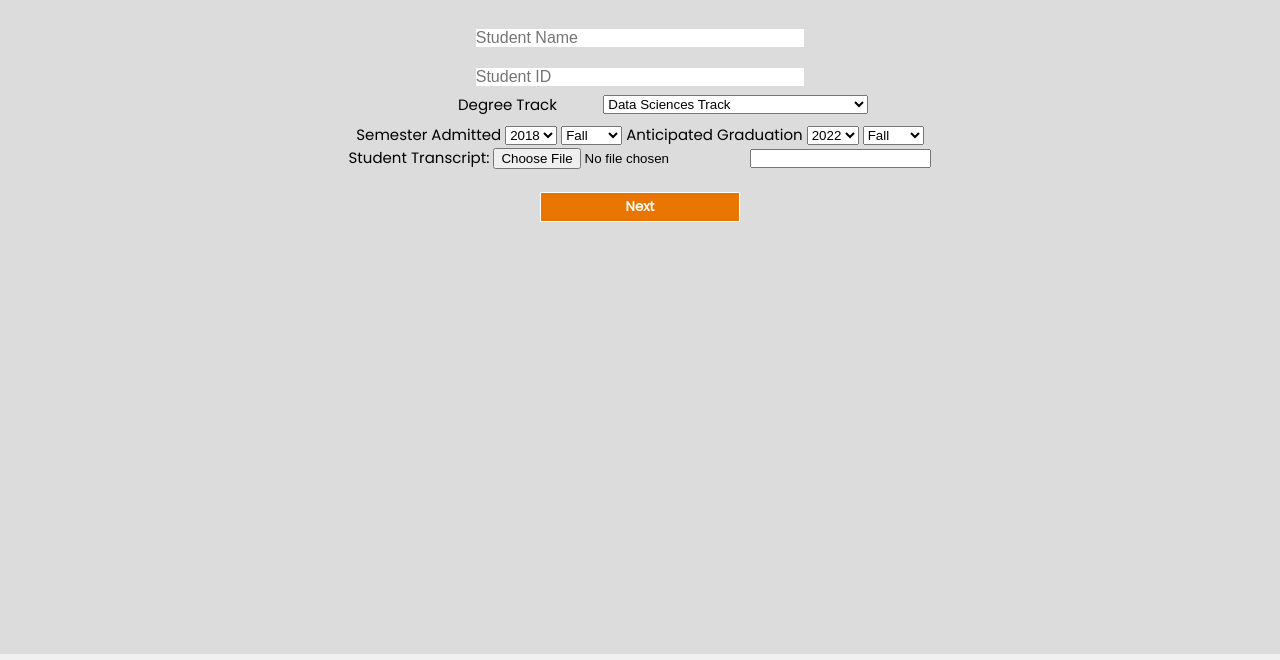
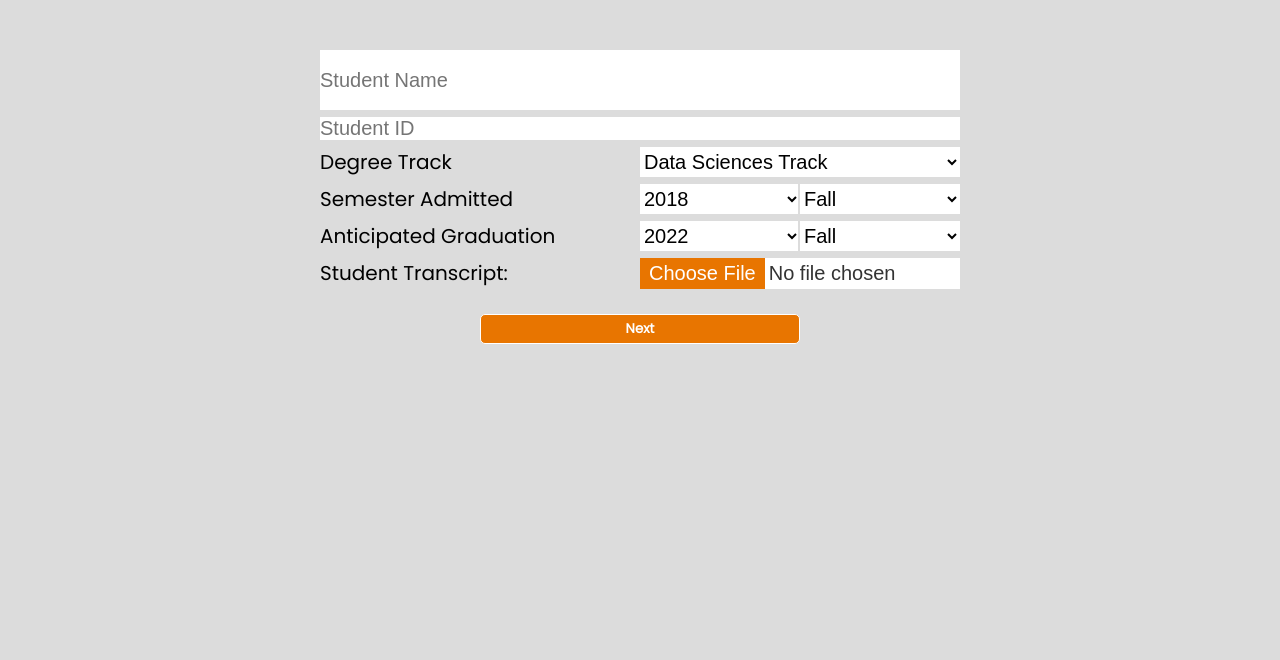
Before and after one commit to muhibm1/Degree-Audit-Tool-, a PHP site: page /main.html in a window 1280 px wide. Shown: the part 140-800 px from the top of the page. Run offline with PHP 8.4, Linux system fonts and the light colour scheme; data comes from the database, SQL or seed files in the repository; data that the repository does not hold is empty.

Commit message:
Main changes, Javascript Prototyping

```diff
--- a/external.css
+++ b/external.css
@@ -7,12 +7,6 @@ header, footer{
   position: absolute;
   width: 100%;
 }
-
-#main-body{
-  opacity: 0;
-  transition: opacity 1s;
-}
-
 
 header{
   top:0;
@@ -33,6 +27,19 @@ a:visited {
   color: purple;
 }
 
+#main-body{
+  opacity: 0;
+  transition: opacity 1s;
+}
+
+.formOne{
+  width: 50%;
+  display: inherit;
+  position: relative;
+  margin: auto;
+  margin-top: 50px;
+}
+
 nav{
   display: flex;
   margin-top:60px;
@@ -42,15 +49,6 @@ nav{
   background-color: #e87500;
   font-family: 'Poppins', sans-serif;
   border-style: none;
-}
-
-.logo{
-color: rgb(226, 226, 226);
-
-}
-
-.img{
-opacity: 0.85;
 }
 
 .nav-links{
@@ -71,121 +69,61 @@ list-style: none;
 }
 
 .nav-links li:hover {
-  background-color: #5fe0b7;
+  background-color: #1f502a;
 }
-
-.time{
-  position:absolute;
-  left:10;
-  display: flex;
-  justify-content: space-around;
-  align-items: center;
-  background-color: #5fe0b7;
-  font-size: 12px;
-  font-weight: bold;
-  font-family: 'Poppins', sans-serif;
-}
-
-table {
-  font-family: arial, sans-serif;
-  border-collapse: collapse;
-  width: 100%;
-}
-
-td, th {
-  border: 1px solid #dddddd;
-  text-align: left;
-  padding: 8px;
-}
-
-tr:nth-child(even) {
-  background-color: #dddddd;
-}
-
-.row {
-  display: -webkit-flex;
-  display: flex;
-}
-
-.column {
-  padding: 8px;
-  height: 450px;
-}
-
-
-.column.side {
-  visibility: visible;
-  -webkit-flex: 1;
-  -ms-flex: 1;
-  flex: 2;
-  font-size: 16px;
-  font-family: 'Poppins', sans-serif;
-  border-style: none;
-  border-color: transparent;
-  font-weight: 200;
-}
-
-
-.column.middle {
-  -webkit-flex: 2;
-  -ms-flex: 2;
-  flex: 5;
-  align-items: center;
-  text-align: center;
-  font-size: 15px;
-  font-family: 'Poppins', sans-serif;
-}
-
-
-.footer {
-  position:absolute;
-  bottom:0;
-  width:100%;
-  padding-bottom: 6px;
-  background-color: #f1f1f1;
-  text-align: center;
-  font-size: 15px;
-  font-family: 'Poppins', sans-serif;
-}
-
-.footer li{
-  font-size: 15px;
-  font-family: 'Poppins', sans-serif;
-}
-
-
-.container form{
-  width: 90%;
-  max-width: 500px;
-  padding: 50px 30px 20px;
-  background: #fff;
-  border-radius: 4px;
-  box-shadow: 0 4px 30px rgba(0, 0, 0, 0.5);
-  position: relative;
-}
-
 
 .input-group{
   width: 100%;
   display: flex;
-	align-items: center;
-  text-align: center;
-	justify-content: center;
+	justify-content: space-between;
   margin: 7px 0;
   position: relative;
+  font-family: 'Poppins', sans-serif;
+  font-size: 20px;
 }
+
 .input-group label{
-  flex-basis: 28%;
+  width: 100%;
+  font-size: 20px;
 }
+
 .input-group input, .input-group textarea{
-  flex-basis: 48%;
+  width: 100%;
   background: white;
   border: 0;
   outline: 0;
   /* padding: 10px 0; */
   /* border-bottom: 1px solid #999; */
   color: #333;
-  font-size: 16px;
+  font-size: 20px;
+}
+
+.input-group select {
+  background: white;
+  border: 0;
+  outline: gainsboro solid 2px;
+  font-size: 20px;
+}
+
+.input-group input[type="file"]::file-selector-button{
+  border: #e87500 3px solid;
+  color: white;
+  background: #e87500;
+  font-size: 20px;
+}
+
+.next_button {
+  margin: auto;
+  background-color: #e87500;
+  border: 1px solid;
+  border-radius: 5px;
+  color: white;
+  display: block;
+  text-align: center;
+  width: 50%;
+  font-weight: bold;
+  font-family: 'Poppins', sans-serif;
+  height: 30px;
 }
 
 #submit {
--- a/main.html
+++ b/main.html
@@ -9,6 +9,9 @@
 <meta htto-equiv="X-UA-Compatible" content="ie=edge">
 <link rel="stylesheet" type="text/css" href="external.css">
 <script src="db_interface.js"></script>
+<script src="student.js"></script>
+<script src="calculator.js"></script>
+<script src="pdf_generator.js"></script>
 </head>
 
 <body style="background-color:Gainsboro;">
@@ -27,108 +30,65 @@
       </ul>
     </nav>
     <!--BODY CONTENT-->
-    <div class="row">
-      <div class="column side">
-      </div>
-      <div class="column middle">
-        <form id="userForm">
+
+    <!-- === FORM ONE === -->
+    <!--  * Student Name -->
+    <!--  * Student ID -->
+    <!--  * Degree Track -->
+    <!--  * Semester Admitted -->
+    <!--  * Anticipated Graduation -->
+    <!--  * Upload Transcript (optional) -->
+    <div class="formOne">
       <div class="input-group">
         <br><br>
-            <input type="text" placeholder="Student Name" id="sname">
+        <input type="text" placeholder="Student Name" id="sname" autocomplete="off">
       </div>
       <div class="input-group">
-            <input type="text" placeholder="Student ID" id="sid" maxlength="10">
+        <input type="text" placeholder="Student ID" id="sid" maxlength="10" autocomplete="off">
       </div>
       <div class="input-group">
         <label for="Dtrack">Degree Track</label>
-            <select name="degree track" id="dtrack"></select>
+        <select name="degree track" id="dtrack" style="width: 100%"></select>
       </div>
-          <div>
+      <div class="input-group">
         <label for="Semester Admitted">Semester Admitted</label>
-            <select name="admit sem year" id="admit_y"></select>
-            <select name="admit sem semester" id="admit_s"></select>
+        <select name="admit sem year" id="admit_y" style="width: 50%"></select>
+        <select name="admit sem semester" id="admit_s" style="width: 50%"></select>
+      </div>
+      <div class="input-group">
         <label for="Anticipated Graduation">Anticipated Graduation</label>
-            <select name="anticipated graduation year" id="antigrad_y"></select>
-            <select name="anticipated graduation semester" id="antigrad_s"></select>
+        <select name="anticipated graduation year" id="antigrad_y" style="width: 50%"></select>
+        <select name="anticipated graduation semester" id="antigrad_s" style="width: 50%"></select>
       </div>
-<form action="/action_page.php">
-  <label for="myFile">Student Transcript:</label>
-  <input type="file" id="myFile" name="sTranscript:">
-  <input type="upload">
-</form>
+      <div class="input-group">
+        <label>Student Transcript:</label>
+        <input id="fileupload" type="file" autocomplete="off">
+      </div>
       <br>
-          <input type="submit" style="background-color: #e87500; border: 1px solid; border-radius: 5 px; color: white; display: inline-block; text-align: center; width: 200px; font-weight: bold;
-          font-family: 'Poppins', sans-serif; height: 30px" value="Next" />
-        </form>
+      <button class="next_button">Next</button>
     </div>
-      <div class="column side">
+
+    <!-- === FORM TWO === -->
+    <!--  * Back Button (to form 1) -->
+    <!--  * Thesis (check box) -->
+    <!--  * Level Courses & Level Courses D&D-->
+    <!--  * Required Courses & Required Courses D&D-->
+    <!--  * Elective Courses Manual Entry -->
+    <!--  * Other Requirements Manual Entry -->
+    <div class="formTwo">
+      <!-- TODO -->
     </div>
-      <div class="footer">
-      </div>
+
+    <!-- === FORM THREE === -->
+    <!--  * Entry Table -->
+    <!--   ~ Column 1: Course (Not Editable) (From previous form)  -->
+    <!--   ~ Column 2: Course Grade -->
+    <!--   ~ Column 3: Waive/Transfer -->
+    <!--   ~ Column 4: Semester Taken -->
+    <div class="formThree">
+
     </div>
   </div>
 </body>
-<script>
-  //Below Script is primarily for page load
-  //after the database has been read from.
-  let db_handler = new DBInfo();
-  document.getElementById("main-body").style.opacity = 0.0;
-  function postDB_pageUpdate(){
-    var degreeSelect = document.getElementById("dtrack");
-    var iter = 0;
-    for(const item in db_handler.getDegreeTracks()){
-      var degreeTrackName = db_handler.getDegreeTracks()[iter].name;
-      var option = document.createElement("option");
-      option.value = (iter+1);
-      option.innerHTML = degreeTrackName;
-      degreeSelect.appendChild(option);
-      iter++;
-    }
-    var antic_grad_yr = document.getElementById("antigrad_y");
-    for(let i = -10; i < 10; i++){
-      var year = new Date().getFullYear() + i;
-      var option = document.createElement("option");
-      option.value = year;
-      option.innerHTML = year;
-      if(i==0){option.selected = "selected";}
-      antic_grad_yr.appendChild(option);
-    }
-    var antic_grad_yr = document.getElementById("admit_y");
-    for(let i = -20; i < 1; i++){
-      var year = new Date().getFullYear() + i;
-      var option = document.createElement("option");
-      option.value = year;
-      option.innerHTML = year;
-      if(i==-4){option.selected = "selected";}
-      antic_grad_yr.appendChild(option);
-    }
-    var falloption = document.createElement("option");
-    falloption.innerHTML = "Fall";
-    falloption.value = "F";
-    var spoption = document.createElement("option");
-    spoption.innerHTML = "Spring";
-    spoption.value = "S";
-    document.getElementById("admit_s").appendChild(falloption);
-    document.getElementById("admit_s").appendChild(spoption);
-    var falloption = document.createElement("option");
-    falloption.innerHTML = "Fall";
-    falloption.value = "F";
-    var spoption = document.createElement("option");
-    spoption.innerHTML = "Spring";
-    spoption.value = "S";
-    document.getElementById("antigrad_s").appendChild(falloption);
-    document.getElementById("antigrad_s").appendChild(spoption);
-  }
-  async function start_page(){
-    await requestDegreeTracks(db_handler.getDegreeTracks());
-    await requestCourses(db_handler.getCourseList());
-    await requestGraduationRequirements(db_handler.getRequirements());
-    postDB_pageUpdate();
-    document.getElementById("main-body").style.opacity = 1.0;
-    console.log(db_handler.getCourseList());
-    console.log(db_handler.getDegreeTracks());
-    console.log(db_handler.getRequirements());
-  }
-  start_page();
-</script>
+<script src="main.js"></script>
 </html>
```
Also changed, not shown: main.js (added, +118 -0 lines). Lines whose indentation alone changed are shown as unchanged.
